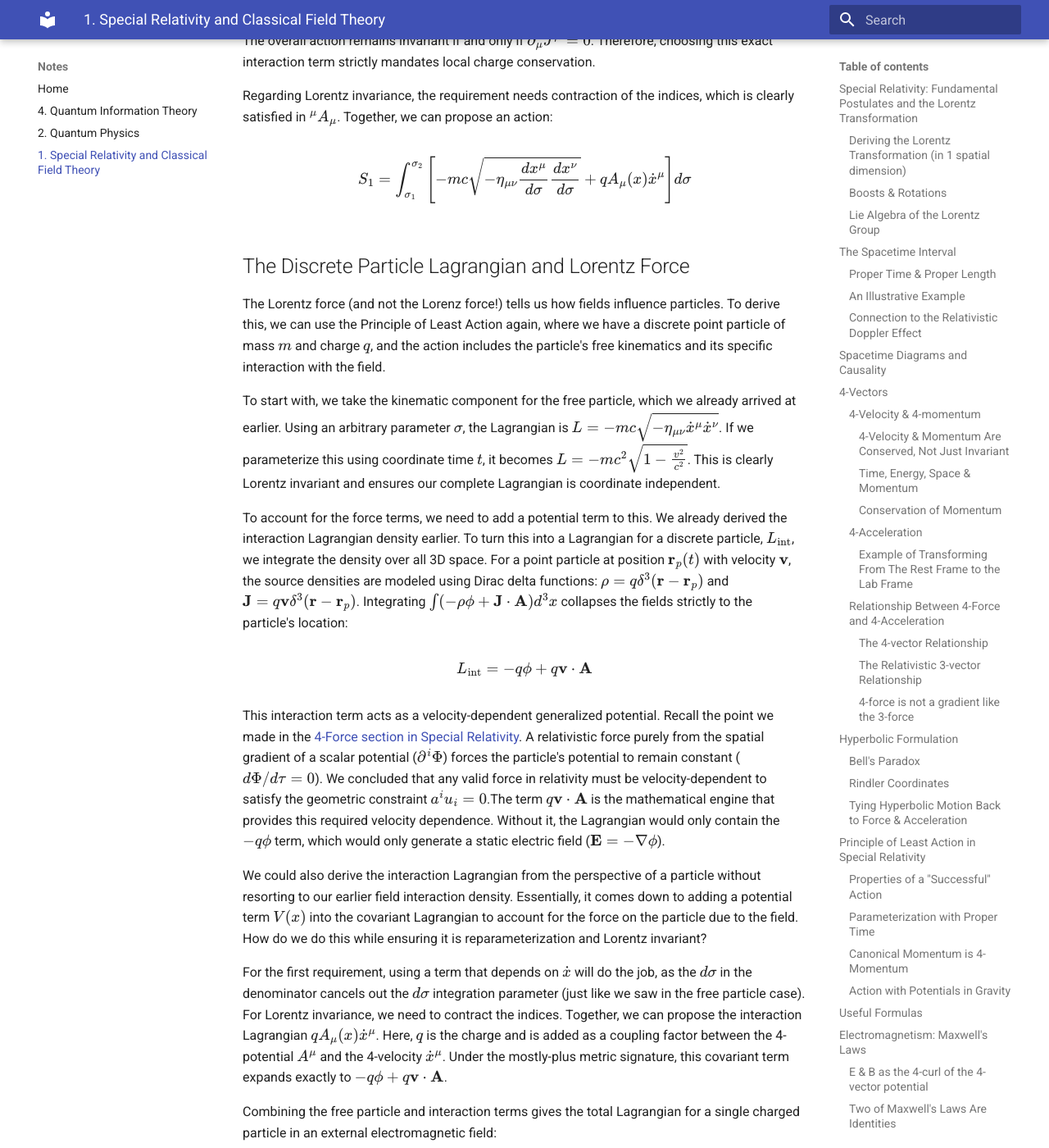
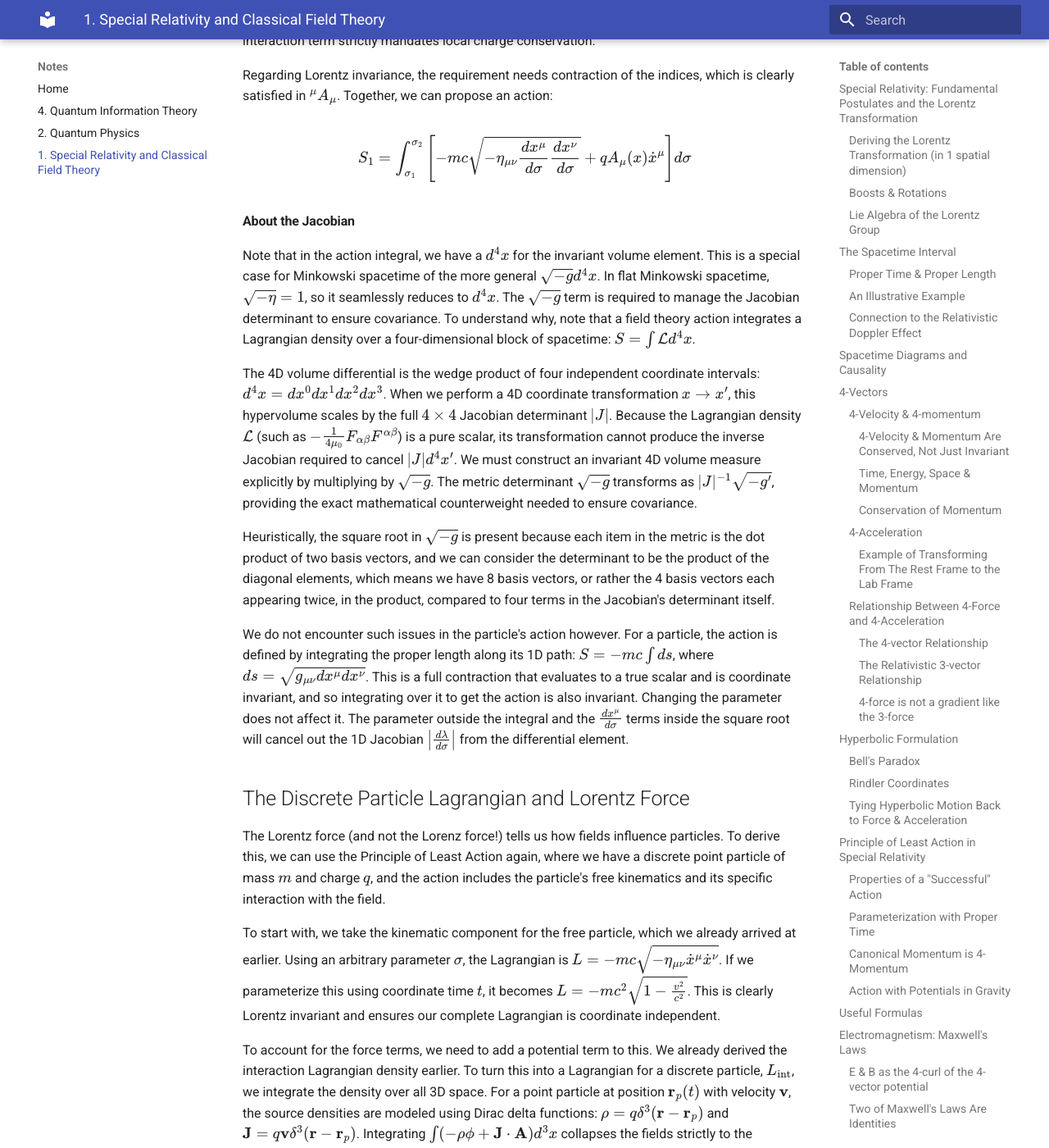
Before and after one commit to regstuff/notes, an MkDocs documentation site: the page built from docs/special_relativity_classical_field_theory.md, in a window 1280 px wide and 1400 px high, scrolled down 50891 px. Shown: the whole window at 82% size. Built offline with MkDocs 1.6.1 and Material for MkDocs 9.7.7, drawn with Linux system fonts in a browser that asks for light colours; some of the changed text lies outside the part shown.

Commit message:
Update special_relativity_classical_field_theory.md

```diff
--- a/docs/special_relativity_classical_field_theory.md
+++ b/docs/special_relativity_classical_field_theory.md
@@ -1138,11 +1138,11 @@
 
 $$\mathcal{L}_{\text{int}} = -J^\mu A_\mu = -(\rho\phi - \mathbf{J} \cdot \mathbf{A})$$
 
-However, this term is not manifestly gauge invariant. But we will resolve this shortly. The action $S$ of the electromagnetic field interacting with a current source is the four-dimensional integral of the Lagrangian density:
+However, this term is still not coordinate invariant or covariant, though we can get away with it in flat spacetime. We will resolve this shortly when we talk about the Jacobian a little later. This term is also not manifestly gauge invariant, something else that we will resolve shortly as well.
+
+The action $S$ of the electromagnetic field interacting with a current source is the four-dimensional integral of the Lagrangian density:
 
 $$S = \int \left( -\frac{1}{4\mu_0} F_{\alpha\beta}F^{\alpha\beta} - J^\mu A_\mu \right) d^4x$$
-
-Note that in the integral, we have a $d^4x$ for the invariant volume element. This is a special case for Minkowski spacetime of the more general $\sqrt{-g} d^4x$. In flat Minkowski spacetime, $\sqrt{-\eta} = 1$, so it seamlessly reduces to $d^4x$. This ensures gauge invariance.
 
 The Euler-Lagrange equation for the continuous field components $A_\mu$ is:
 
@@ -1190,6 +1190,16 @@
 Regarding Lorentz invariance, the requirement needs contraction of the indices, which is clearly satisfied in $^\mu A_\mu$. Together, we can propose an action:
 
 $$S_1 = \int_{\sigma_1}^{\sigma_2} \left[ -mc \sqrt{-\eta_{\mu\nu} \frac{dx^\mu}{d\sigma} \frac{dx^\nu}{d\sigma}} + qA_\mu(x) \dot{x}^\mu \right] d\sigma$$
+
+#### About the Jacobian
+
+Note that in the action integral, we have a $d^4x$ for the invariant volume element. This is a special case for Minkowski spacetime of the more general $\sqrt{-g} d^4x$. In flat Minkowski spacetime, $\sqrt{-\eta} = 1$, so it seamlessly reduces to $d^4x$. The $\sqrt{-g}$ term is required to manage the Jacobian determinant to ensure covariance. To understand why, note that a field theory action integrates a Lagrangian density over a four-dimensional block of spacetime: $S=\int\mathcal{L}d^4x$.
+
+The 4D volume differential is the wedge product of four independent coordinate intervals: $d^4x=dx^0 dx^1 dx^2 dx^3$. When we perform a 4D coordinate transformation $x \to x'$, this hypervolume scales by the full $4 \times 4$ Jacobian determinant $\vert{}J\vert{}$. Because the Lagrangian density $\mathcal{L}$ (such as $-\frac{1}{4\mu_0}F_{\alpha\beta}F^{\alpha\beta}$) is a pure scalar, its transformation cannot produce the inverse Jacobian required to cancel $\vert{}J\vert{}d^4x'$. We must construct an invariant 4D volume measure explicitly by multiplying by $\sqrt{-g}$. The metric determinant $\sqrt{-g}$ transforms as $\vert{}J\vert{}^{-1}\sqrt{-g'}$, providing the exact mathematical counterweight needed to ensure covariance.
+
+Heuristically, the square root in $\sqrt{-g}$ is present because each item in the metric is the dot product of two basis vectors, and we can consider the determinant to be the product of the diagonal elements, which means we have 8 basis vectors, or rather the 4 basis vectors each appearing twice, in the product, compared to four terms in the Jacobian's determinant itself.
+
+We do not encounter such issues in the particle's action however. For a particle, the action is defined by integrating the proper length along its 1D path: $S=-mc\int ds$, where $ds=\sqrt{g_{\mu\nu}dx^\mu dx^\nu}$. This is a full contraction that evaluates to a true scalar and is coordinate invariant, and so integrating over it to get the action is also invariant. Changing the parameter does not affect it. The parameter outside the integral and the $\frac{dx^\mu}{d\sigma}$ terms inside the square root will cancel out the 1D Jacobian $\left\vert{}\frac{d\lambda}{d\sigma}\right\vert{}$ from the differential element.
 
 ## The Discrete Particle Lagrangian and Lorentz Force
 
```
